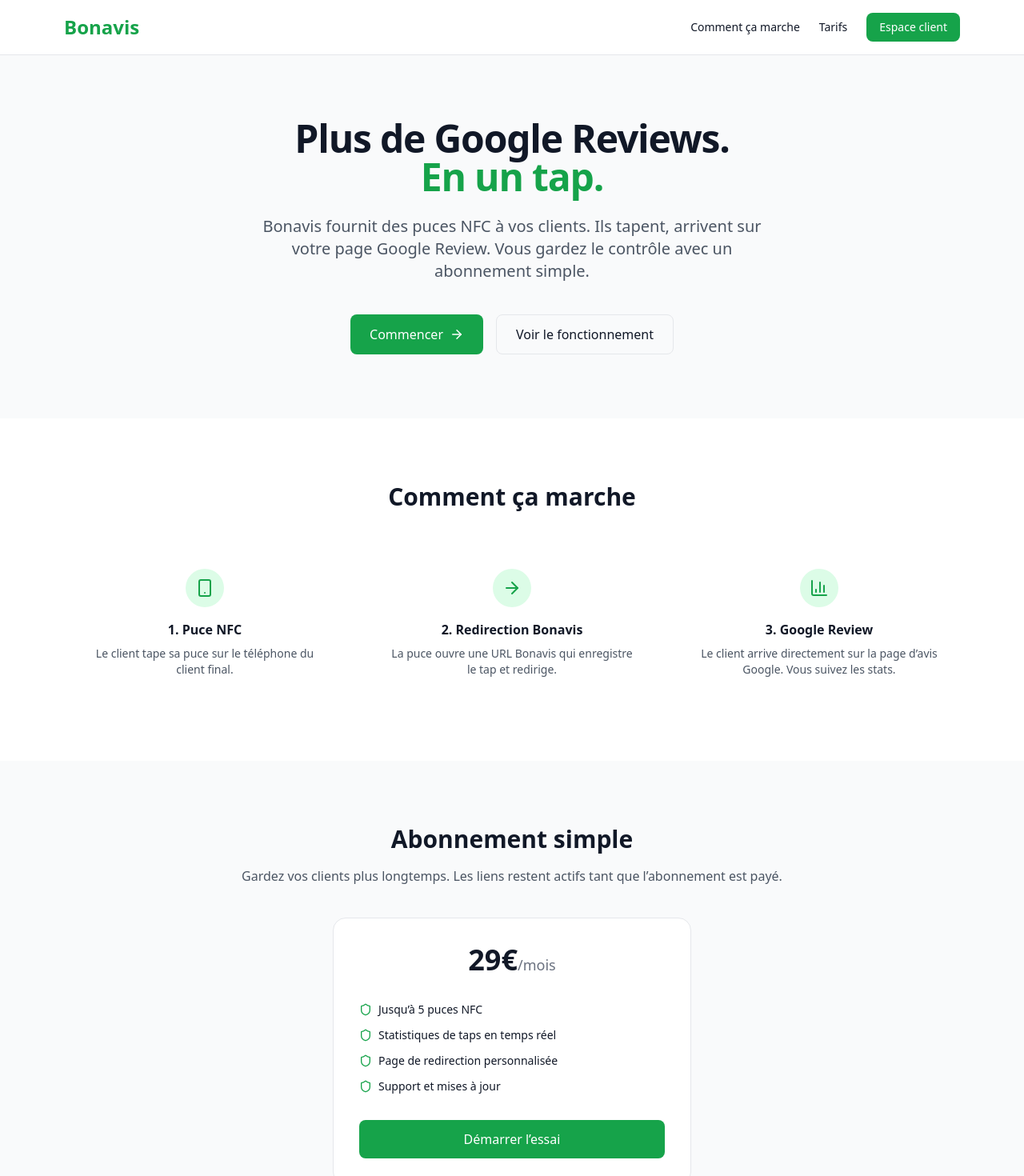
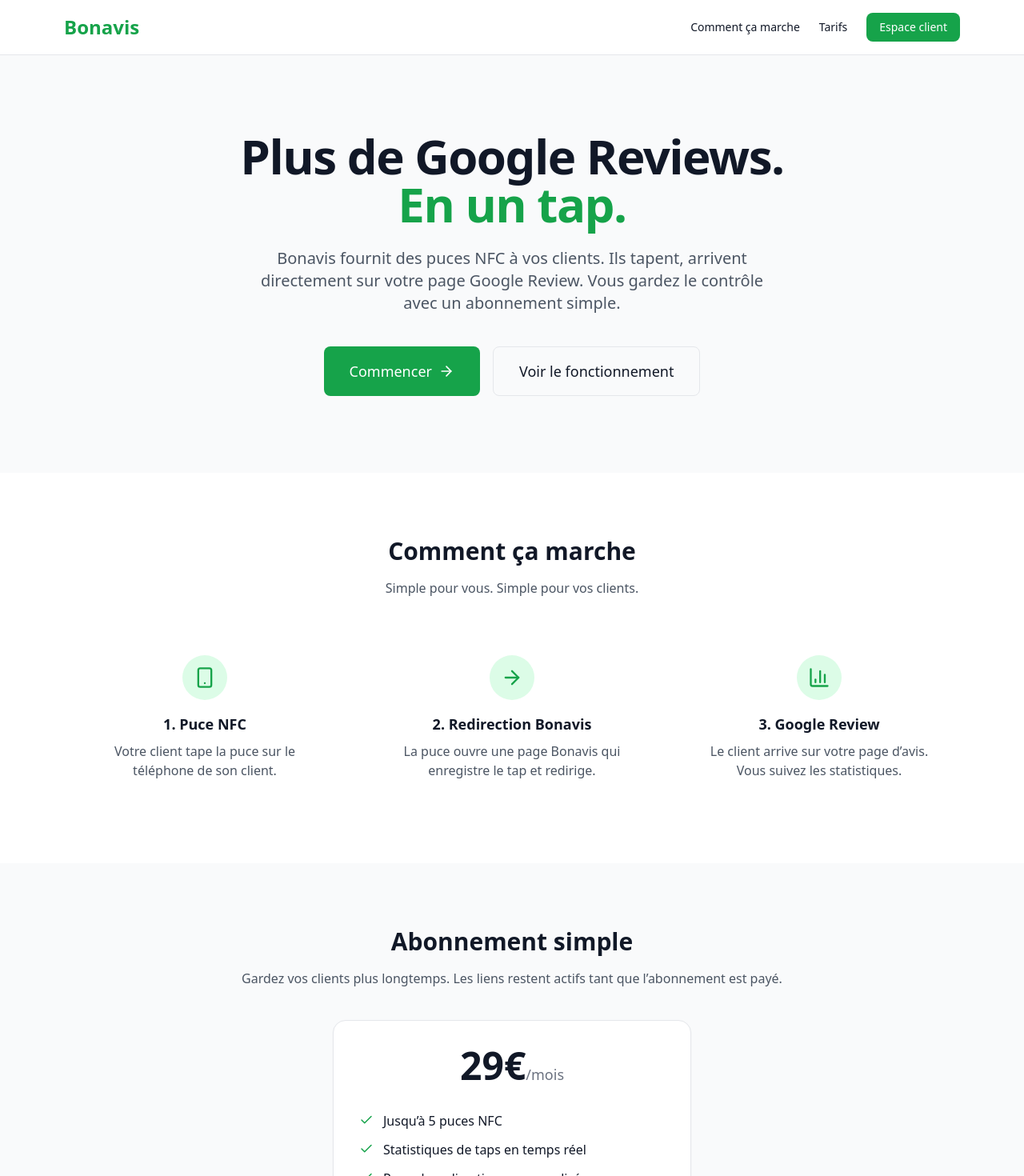
Before and after one commit to mathislavoie55-oss/bonavis.shop, a Next.js app: page / in a window 1280 px wide. Shown: the top 1470 px of the page at 80% size. Built offline with nearby package versions, Linux system fonts and the light colour scheme.

Commit message:
Improve landing page

```diff
--- a/app/page.tsx
+++ b/app/page.tsx
@@ -1,7 +1,7 @@
 'use client'
 
 import Link from 'next/link'
-import { ArrowRight, Smartphone, BarChart3, Shield } from 'lucide-react'
+import { ArrowRight, Smartphone, BarChart3, Shield, Check } from 'lucide-react'
 import { useState } from 'react'
 
 export default function Home() {
@@ -13,7 +13,6 @@
       const res = await fetch('/api/checkout', {
         method: 'POST',
         headers: { 'Content-Type': 'application/json' },
-        body: JSON.stringify({}),
       })
       const data = await res.json()
       if (data.url) {
@@ -31,13 +30,13 @@
   return (
     <div className="min-h-screen">
       {/* Header */}
-      <header className="border-b bg-white">
+      <header className="border-b bg-white sticky top-0 z-10">
         <div className="max-w-6xl mx-auto px-4 py-4 flex items-center justify-between">
           <div className="text-2xl font-bold text-bonavie-600">Bonavis</div>
           <nav className="flex gap-6 items-center">
             <Link href="#comment-ca-marche" className="text-sm hover:text-bonavie-600">Comment ça marche</Link>
             <Link href="#pricing" className="text-sm hover:text-bonavie-600">Tarifs</Link>
-            <Link href="/dashboard" className="bg-bonavie-600 text-white px-4 py-2 rounded-lg text-sm font-medium hover:bg-bonavie-700">
+            <Link href="/login" className="bg-bonavie-600 text-white px-4 py-2 rounded-lg text-sm font-medium hover:bg-bonavie-700">
               Espace client
             </Link>
           </nav>
@@ -45,54 +44,55 @@
       </header>
 
       {/* Hero */}
-      <section className="max-w-6xl mx-auto px-4 py-20 text-center">
-        <h1 className="text-5xl font-bold tracking-tight mb-6">
+      <section className="max-w-6xl mx-auto px-4 py-24 text-center">
+        <h1 className="text-5xl md:text-6xl font-bold tracking-tight mb-6">
           Plus de Google Reviews.<br />
           <span className="text-bonavie-600">En un tap.</span>
         </h1>
         <p className="text-xl text-gray-600 max-w-2xl mx-auto mb-10">
-          Bonavis fournit des puces NFC à vos clients. Ils tapent, arrivent sur votre page Google Review.
+          Bonavis fournit des puces NFC à vos clients. Ils tapent, arrivent directement sur votre page Google Review.
           Vous gardez le contrôle avec un abonnement simple.
         </p>
-        <div className="flex gap-4 justify-center">
+        <div className="flex flex-col sm:flex-row gap-4 justify-center">
           <button
             onClick={handleSubscribe}
             disabled={loading}
-            className="bg-bonavie-600 text-white px-6 py-3 rounded-lg font-medium inline-flex items-center gap-2 hover:bg-bonavie-700 disabled:opacity-50"
+            className="bg-bonavie-600 text-white px-8 py-4 rounded-lg font-medium inline-flex items-center gap-2 hover:bg-bonavie-700 disabled:opacity-50 text-lg"
           >
-            {loading ? 'Chargement...' : 'Commencer'} <ArrowRight size={18} />
+            {loading ? 'Chargement...' : 'Commencer'} <ArrowRight size={20} />
           </button>
-          <Link href="#comment-ca-marche" className="border px-6 py-3 rounded-lg font-medium hover:bg-gray-100">
+          <Link href="#comment-ca-marche" className="border px-8 py-4 rounded-lg font-medium hover:bg-gray-100 text-lg">
             Voir le fonctionnement
           </Link>
         </div>
       </section>
 
-      {/* Features */}
+      {/* How it works */}
       <section id="comment-ca-marche" className="bg-white py-20">
         <div className="max-w-6xl mx-auto px-4">
-          <h2 className="text-3xl font-bold text-center mb-12">Comment ça marche</h2>
+          <h2 className="text-3xl font-bold text-center mb-4">Comment ça marche</h2>
+          <p className="text-center text-gray-600 mb-12">Simple pour vous. Simple pour vos clients.</p>
           <div className="grid md:grid-cols-3 gap-8">
             <div className="text-center p-6">
-              <div className="w-12 h-12 bg-bonavie-100 rounded-full flex items-center justify-center mx-auto mb-4">
-                <Smartphone className="text-bonavie-600" />
+              <div className="w-14 h-14 bg-bonavie-100 rounded-full flex items-center justify-center mx-auto mb-4">
+                <Smartphone className="text-bonavie-600" size={28} />
               </div>
-              <h3 className="font-semibold mb-2">1. Puce NFC</h3>
-              <p className="text-gray-600 text-sm">Le client tape sa puce sur le téléphone du client final.</p>
+              <h3 className="font-semibold text-lg mb-2">1. Puce NFC</h3>
+              <p className="text-gray-600">Votre client tape la puce sur le téléphone de son client.</p>
             </div>
             <div className="text-center p-6">
-              <div className="w-12 h-12 bg-bonavie-100 rounded-full flex items-center justify-center mx-auto mb-4">
-                <ArrowRight className="text-bonavie-600" />
+              <div className="w-14 h-14 bg-bonavie-100 rounded-full flex items-center justify-center mx-auto mb-4">
+                <ArrowRight className="text-bonavie-600" size={28} />
               </div>
-              <h3 className="font-semibold mb-2">2. Redirection Bonavis</h3>
-              <p className="text-gray-600 text-sm">La puce ouvre une URL Bonavis qui enregistre le tap et redirige.</p>
+              <h3 className="font-semibold text-lg mb-2">2. Redirection Bonavis</h3>
+              <p className="text-gray-600">La puce ouvre une page Bonavis qui enregistre le tap et redirige.</p>
             </div>
             <div className="text-center p-6">
-              <div className="w-12 h-12 bg-bonavie-100 rounded-full flex items-center justify-center mx-auto mb-4">
-                <BarChart3 className="text-bonavie-600" />
+              <div className="w-14 h-14 bg-bonavie-100 rounded-full flex items-center justify-center mx-auto mb-4">
+                <BarChart3 className="text-bonavie-600" size={28} />
               </div>
-              <h3 className="font-semibold mb-2">3. Google Review</h3>
-              <p className="text-gray-600 text-sm">Le client arrive directement sur la page d’avis Google. Vous suivez les stats.</p>
+              <h3 className="font-semibold text-lg mb-2">3. Google Review</h3>
+              <p className="text-gray-600">Le client arrive sur votre page d’avis. Vous suivez les statistiques.</p>
             </div>
           </div>
         </div>
@@ -103,18 +103,18 @@
         <div className="max-w-4xl mx-auto px-4 text-center">
           <h2 className="text-3xl font-bold mb-4">Abonnement simple</h2>
           <p className="text-gray-600 mb-10">Gardez vos clients plus longtemps. Les liens restent actifs tant que l’abonnement est payé.</p>
-          <div className="bg-white border rounded-2xl p-8 max-w-md mx-auto">
-            <div className="text-4xl font-bold mb-2">29€<span className="text-lg font-normal text-gray-500">/mois</span></div>
-            <ul className="text-left space-y-3 my-8 text-sm">
-              <li className="flex gap-2"><Shield size={16} className="text-bonavie-600 mt-0.5" /> Jusqu’à 5 puces NFC</li>
-              <li className="flex gap-2"><Shield size={16} className="text-bonavie-600 mt-0.5" /> Statistiques de taps en temps réel</li>
-              <li className="flex gap-2"><Shield size={16} className="text-bonavie-600 mt-0.5" /> Page de redirection personnalisée</li>
-              <li className="flex gap-2"><Shield size={16} className="text-bonavie-600 mt-0.5" /> Support et mises à jour</li>
+          <div className="bg-white border rounded-2xl p-8 max-w-md mx-auto shadow-sm">
+            <div className="text-5xl font-bold mb-2">29€<span className="text-lg font-normal text-gray-500">/mois</span></div>
+            <ul className="text-left space-y-3 my-8">
+              <li className="flex gap-3"><Check size={18} className="text-bonavie-600 mt-0.5 shrink-0" /> Jusqu’à 5 puces NFC</li>
+              <li className="flex gap-3"><Check size={18} className="text-bonavie-600 mt-0.5 shrink-0" /> Statistiques de taps en temps réel</li>
+              <li className="flex gap-3"><Check size={18} className="text-bonavie-600 mt-0.5 shrink-0" /> Page de redirection personnalisée</li>
+              <li className="flex gap-3"><Check size={18} className="text-bonavie-600 mt-0.5 shrink-0" /> Support et mises à jour</li>
             </ul>
             <button
               onClick={handleSubscribe}
               disabled={loading}
-              className="block w-full bg-bonavie-600 text-white py-3 rounded-lg font-medium hover:bg-bonavie-700 disabled:opacity-50"
+              className="block w-full bg-bonavie-600 text-white py-4 rounded-lg font-medium hover:bg-bonavie-700 disabled:opacity-50 text-lg"
             >
               {loading ? 'Chargement...' : 'Démarrer l’essai'}
             </button>
```
